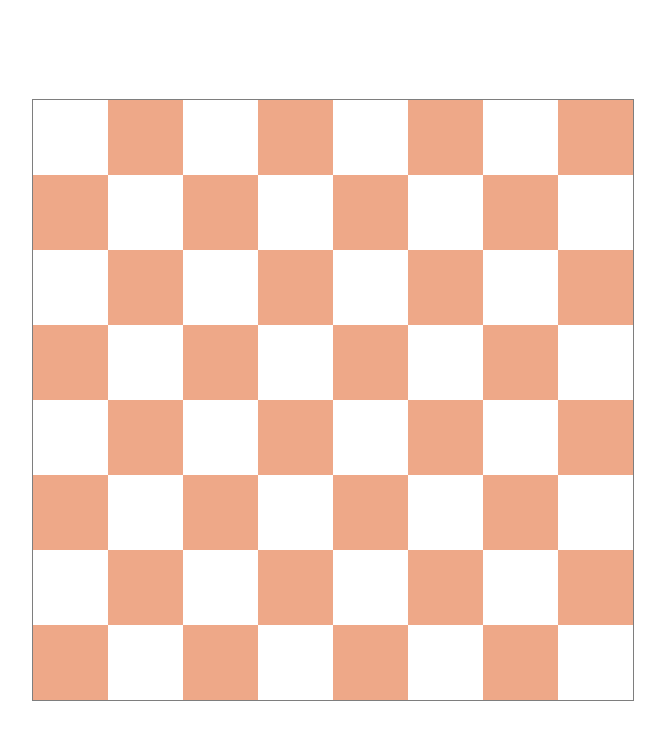
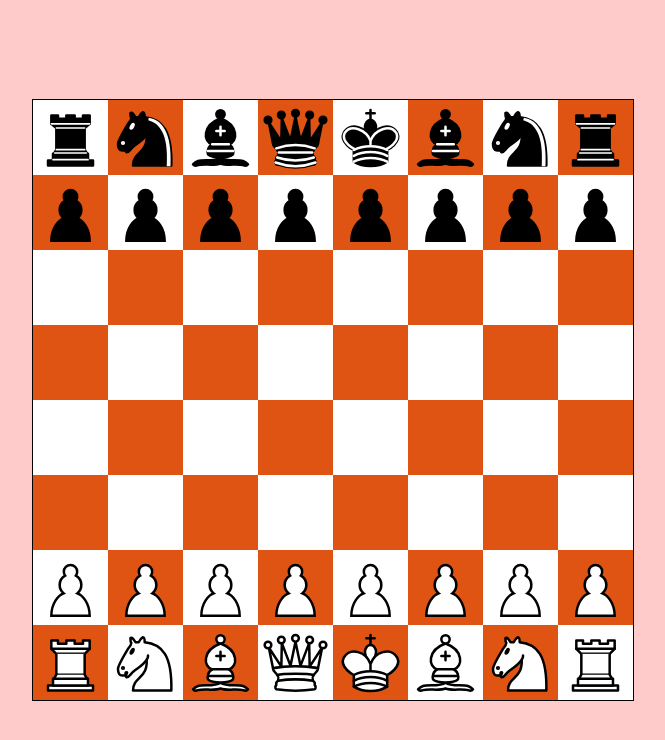
Before and after one commit to RoxiBoy/chess, a website built with Vite: page index.html in a window 1280 px wide. Shown: the whole page, without its empty margins (307-972 px from the left). Built offline with nearby package versions, Linux system fonts and the light colour scheme; files whose address does not match are found by name.

Commit message:
added basiv draggablity

```diff
--- a/index.html
+++ b/index.html
@@ -6,8 +6,8 @@
     <meta name="viewport" content="width=device-width, initial-scale=1.0" />
     <title>Chess</title>
   </head>
-  <body class="flex items-center justify-center h-[100vh]">
-    <canvas id="board" width="600" height="600" class="opacity-50 border border-black"></canvas>
+  <body class="flex items-center justify-center h-[100vh] bg-red-200" id="body">
+    <canvas id="board" width="600" height="600" class="border border-black"></canvas>
     <script type="module" src="/src/main.ts"></script>
   </body>
 </html>
--- a/src/main.ts
+++ b/src/main.ts
@@ -1,48 +1,163 @@
 import './style.css'
 
-const canvas = document.getElementById('board')
-const ctx = canvas.getContext('2d')
+const canvas = document.getElementById('board')! as HTMLCanvasElement
+const ctx = canvas.getContext('2d')!
 
 const squareSize = canvas.width / 8;
 
-const image = new Image()
-image.src = '../assets/rookblack'
+const bK = new Image();
+bK.src = '../assets/kingblack.svg'
 
-const svgImage = new Image();
-svgImage.src = "../assets/rookblack"
+const bQ = new Image
+bQ.src = '../assets/queenblack.svg'
 
-const bK = '../assets/kingblack'
-const bQ = '../assets/queenblack'
-const bR = '../assets/rookblack'
-const bB = '../assets/bishopblack'
-const bN = '../assets/knightblack'
-const bP = '../assets/pawnblack'
+const bR = new Image();
+bR.src = '../assets/rookblack.svg';
 
-const wK = '../assets/kingwhite'
-const wQ = '../assets/queenwhite'
-const wR = '../assets/rookwhite'
-const wB = '../assets/bishopwhite'
-const wN = '../assets/knightwhite'
-const wP = '../assets/pawnwhite'
+const bB = new Image();
+bB.src = '../assets/bishopblack.svg';
 
+const bN = new Image();
+bN.src = '../assets/knightblack.svg';
+
+const bP = new Image();
+bP.src = '../assets/pawnblack.svg';
+
+const wK = new Image();
+wK.src = '../assets/kingwhite.svg';
+
+const wQ = new Image();
+wQ.src = '../assets/queenwhite.svg';
+
+const wR = new Image();
+wR.src = '../assets/rookwhite.svg';
+
+const wB = new Image();
+wB.src = '../assets/bishopwhite.svg';
+
+const wN = new Image();
+wN.src = '../assets/knightwhite.svg';
+
+const wP = new Image();
+wP.src = '../assets/pawnwhite.svg';
+
+// Define the chess pieces with their properties
+const piecesPos = [
+  // Black pieces
+  { name: 'bRook1', image: bR, x: 0, y: 0, isDragging: false, dragOffsetX: 0, dragOffsetY: 0 },
+  { name: 'bKnight1', image: bN, x: squareSize, y: 0, isDragging: false, dragOffsetX: 0, dragOffsetY: 0 },
+  { name: 'bBishop1', image: bB, x: 2 * squareSize, y: 0, isDragging: false, dragOffsetX: 0, dragOffsetY: 0 },
+  { name: 'bQueen', image: bQ, x: 3 * squareSize, y: 0, isDragging: false, dragOffsetX: 0, dragOffsetY: 0 },
+  { name: 'bKing', image: bK, x: 4 * squareSize, y: 0, isDragging: false, dragOffsetX: 0, dragOffsetY: 0 },
+  { name: 'bBishop2', image: bB, x: 5 * squareSize, y: 0, isDragging: false, dragOffsetX: 0, dragOffsetY: 0 },
+  { name: 'bKnight2', image: bN, x: 6 * squareSize, y: 0, isDragging: false, dragOffsetX: 0, dragOffsetY: 0 },
+  { name: 'bRook2', image: bR, x: 7 * squareSize, y: 0, isDragging: false, dragOffsetX: 0, dragOffsetY: 0 },
+  { name: 'bPawn1', image: bP, x: 0, y: squareSize, isDragging: false, dragOffsetX: 0, dragOffsetY: 0 },
+  { name: 'bPawn2', image: bP, x: squareSize, y: squareSize, isDragging: false, dragOffsetX: 0, dragOffsetY: 0 },
+  { name: 'bPawn3', image: bP, x: 2 * squareSize, y: squareSize, isDragging: false, dragOffsetX: 0, dragOffsetY: 0 },
+  { name: 'bPawn4', image: bP, x: 3 * squareSize, y: squareSize, isDragging: false, dragOffsetX: 0, dragOffsetY: 0 },
+  { name: 'bPawn5', image: bP, x: 4 * squareSize, y: squareSize, isDragging: false, dragOffsetX: 0, dragOffsetY: 0 },
+  { name: 'bPawn6', image: bP, x: 5 * squareSize, y: squareSize, isDragging: false, dragOffsetX: 0, dragOffsetY: 0 },
+  { name: 'bPawn7', image: bP, x: 6 * squareSize, y: squareSize, isDragging: false, dragOffsetX: 0, dragOffsetY: 0 },
+  { name: 'bPawn8', image: bP, x: 7 * squareSize, y: squareSize, isDragging: false, dragOffsetX: 0, dragOffsetY: 0 },
+  // White pieces
+  { name: 'wRook1', image: wR, x: 0, y: 7 * squareSize, isDragging: false, dragOffsetX: 0, dragOffsetY: 0 },
+  { name: 'wKnight1', image: wN, x: squareSize, y: 7 * squareSize, isDragging: false, dragOffsetX: 0, dragOffsetY: 0 },
+  { name: 'wBishop1', image: wB, x: 2 * squareSize, y: 7 * squareSize, isDragging: false, dragOffsetX: 0, dragOffsetY: 0 },
+  { name: 'wQueen', image: wQ, x: 3 * squareSize, y: 7 * squareSize, isDragging: false, dragOffsetX: 0, dragOffsetY: 0 },
+  { name: 'wKing', image: wK, x: 4 * squareSize, y: 7 * squareSize, isDragging: false, dragOffsetX: 0, dragOffsetY: 0 },
+  { name: 'wBishop2', image: wB, x: 5 * squareSize, y: 7 * squareSize, isDragging: false, dragOffsetX: 0, dragOffsetY: 0 },
+  { name: 'wKnight2', image: wN, x: 6 * squareSize, y: 7 * squareSize, isDragging: false, dragOffsetX: 0, dragOffsetY: 0 },
+  { name: 'wRook2', image: wR, x: 7 * squareSize, y: 7 * squareSize, isDragging: false, dragOffsetX: 0, dragOffsetY: 0 },
+  { name: 'wPawn1', image: wP, x: 0, y: 6 * squareSize, isDragging: false, dragOffsetX: 0, dragOffsetY: 0 },
+  { name: 'wPawn2', image: wP, x: squareSize, y: 6 * squareSize, isDragging: false, dragOffsetX: 0, dragOffsetY: 0},
+  { name: 'wPawn3', image: wP, x: 2 * squareSize, y: 6 * squareSize, isDragging: false, dragOffsetX: 0, dragOffsetY: 0 },
+  { name: 'wPawn4', image: wP, x: 3 * squareSize, y: 6 * squareSize, isDragging: false, dragOffsetX: 0, dragOffsetY: 0 },
+  { name: 'wPawn5', image: wP, x: 4 * squareSize, y: 6 * squareSize, isDragging: false, dragOffsetX: 0, dragOffsetY: 0 },
+  { name: 'wPawn6', image: wP, x: 5 * squareSize, y: 6 * squareSize, isDragging: false, dragOffsetX: 0, dragOffsetY: 0 },
+  { name: 'wPawn7', image: wP, x: 6 * squareSize, y: 6 * squareSize, isDragging: false, dragOffsetX: 0, dragOffsetY: 0 },
+  { name: 'wPawn8', image: wP, x: 7 * squareSize, y: 6 * squareSize, isDragging: false, dragOffsetX: 0, dragOffsetY: 0 }
+];
 const drawBoard = () => {
   for (let row = 0; row < 8; row++) {
     for (let col = 0; col < 8; col++) {
+
         if ((row + col) % 2 === 0) {
             ctx.fillStyle = 'white';
         } else {
             ctx.fillStyle = '#df5413';
         }
-
         ctx.fillRect(col * squareSize, row * squareSize, squareSize, squareSize);
     }
-}
+  }
 }
 
 const renderPieces = () => {
-  ctx.drawImage(image, 0, 0)
-  ctx.drawImage(image, 50, 50, 200, 100);
-}
+  for (const piece of piecesPos) {
+      // Draw the piece at its initial position
+      ctx.drawImage(piece.image, piece.x, piece.y, squareSize, squareSize);
 
-drawBoard()
-renderPieces()
+  }
+};
+
+// Define the chess pieces with their properties
+
+
+canvas.addEventListener('mousedown', (e) => {
+  const mouseX = e.clientX - canvas.getBoundingClientRect().left
+  const mouseY = e.clientY - canvas.getBoundingClientRect().top
+
+  for(const piece of piecesPos){
+    if(
+      mouseX >= piece.x &&
+      mouseX <= piece.x + squareSize &&
+      mouseY >= piece.y &&
+      mouseY <= piece.y + squareSize
+    ){
+      piece.isDragging = true;
+      piece.dragOffsetX = mouseX - piece.x
+      piece.dragOffsetY = mouseY - piece.y
+      break
+    }
+
+  }
+})
+
+canvas.addEventListener('mousemove', (e) => {
+  for(const piece of piecesPos) {
+    if(piece.isDragging){
+      const mouseX = e.clientX - canvas.getBoundingClientRect().left
+      const mouseY = e.clientY - canvas.getBoundingClientRect().top
+
+      piece.x = mouseX - piece.dragOffsetX
+      piece.y = mouseY - piece.dragOffsetY
+
+      drawBoard()
+      renderPieces()
+    }
+  }
+})
+
+canvas.addEventListener('mouseup', (e) => {
+  for(const piece of piecesPos) {
+    if(piece.isDragging){
+      const mouseX = e.clientX - canvas.getBoundingClientRect().left
+      const mouseY = e.clientY - canvas.getBoundingClientRect().top
+
+      piece.x = Math.floor(mouseX/75) * squareSize
+      piece.y = Math.floor(mouseY/75) * squareSize
+
+      piece.isDragging = false
+
+      console.log(mouseX, mouseY)
+
+      drawBoard()
+      renderPieces()
+    }
+  }
+})
+
+window.addEventListener('load', () => {
+  drawBoard()
+  renderPieces()
+})
```
